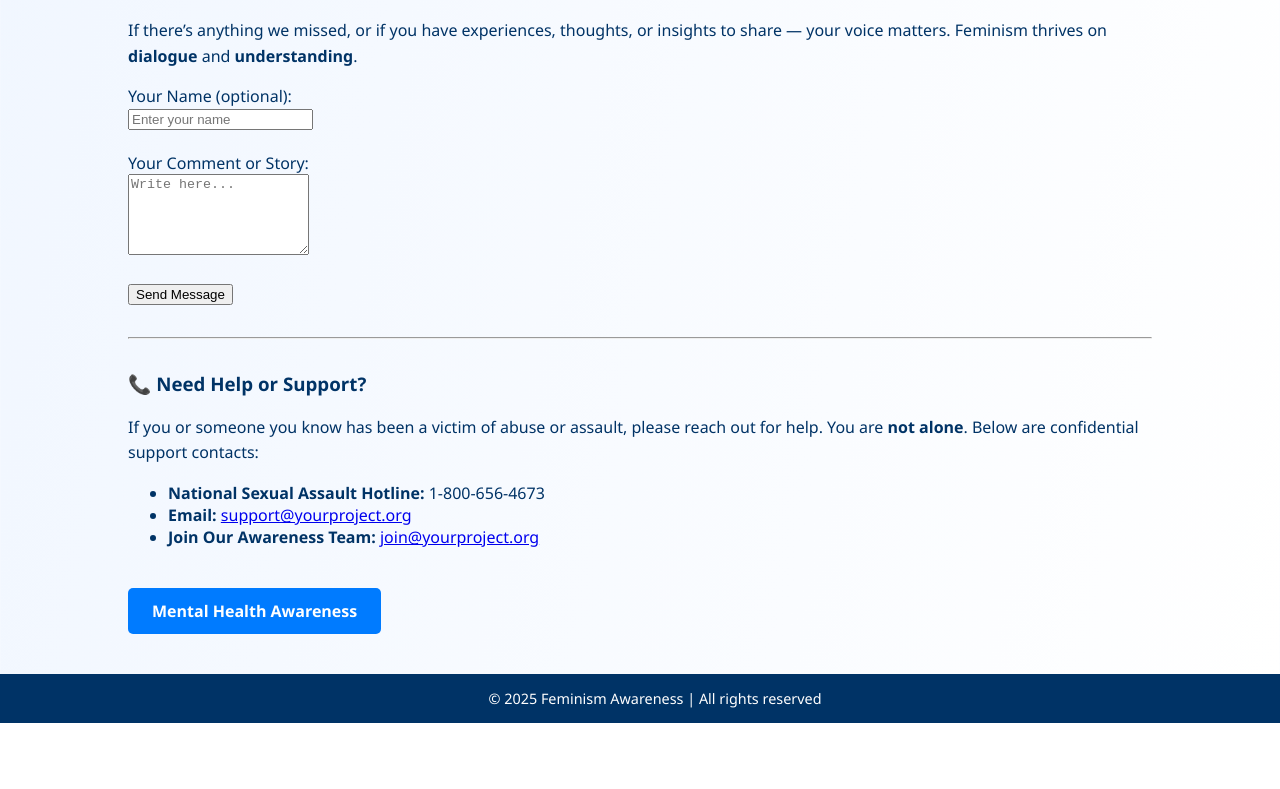
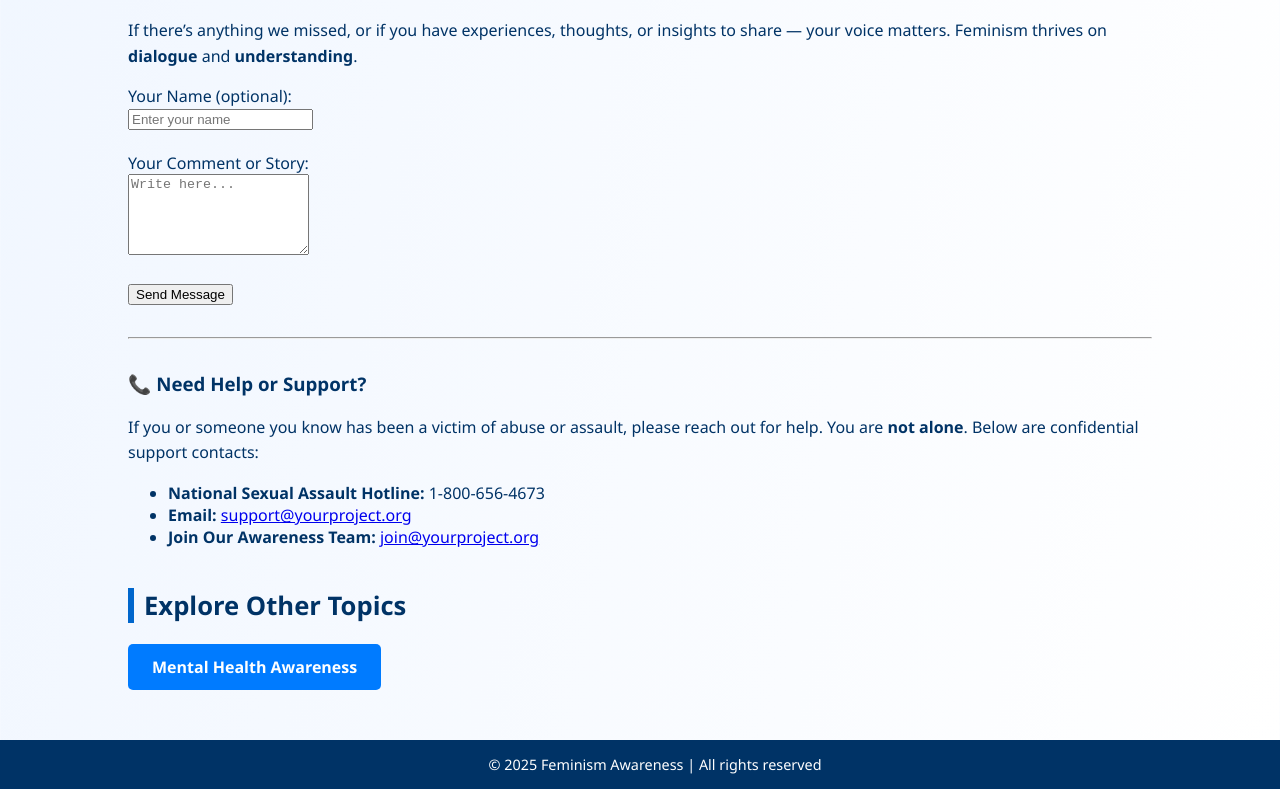
Before and after one commit to codex-sketch/Awareness_Hub, a plain HTML site: page index.html in a window 1280 px wide. Shown: the part 5664-6453 px from the top of the page. Before the commit the page ends 6387 px from the top, so only its background shows below. Drawn offline with Linux system fonts and the light colour scheme.

Commit message:
Add "Explore Other Topics" section with Mental Health link
Signed-off-by: codex-sketch <Jamesbowman840@gmail.com>

```diff
--- a/index.html
+++ b/index.html
@@ -524,6 +524,11 @@
   </ul>
 </section>
 
+
+
+<!-- Explore Other Topics Section -->
+<h2>Explore Other Topics</h2>
+
 <!-- Navigation Button for Mental Health Awareness -->
 <a href="mental-health.html" style="
     display: inline-block;
@@ -534,6 +539,7 @@
     border-radius: 5px;
     font-weight: bold;
     transition: background-color 0.3s;
+    margin-bottom: 10px;
 ">
   Mental Health Awareness
 </a>
@@ -544,6 +550,7 @@ a:hover {
     background-color: #0056b3; /* darker blue on hover */
 }
 </style>
+
 
 </main>
 
```
